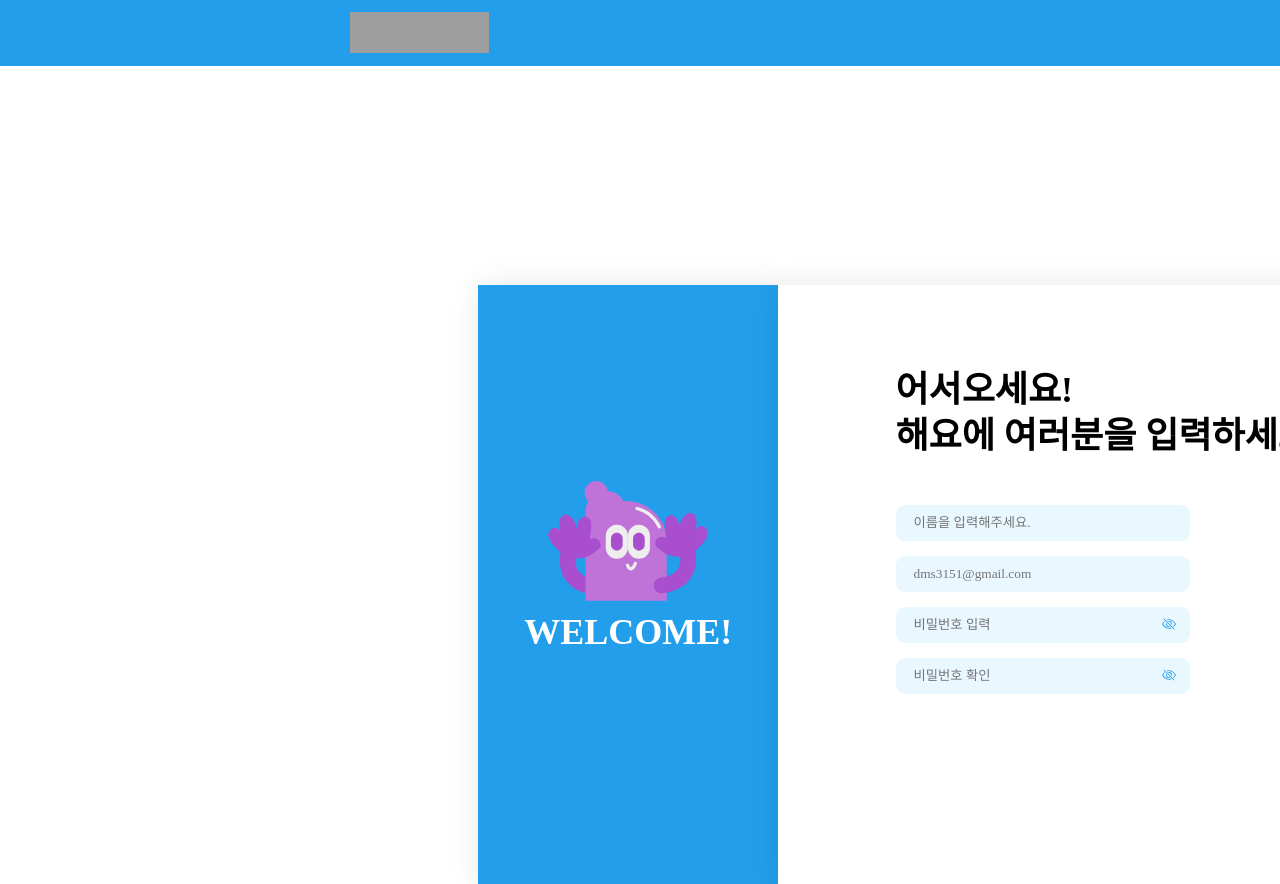
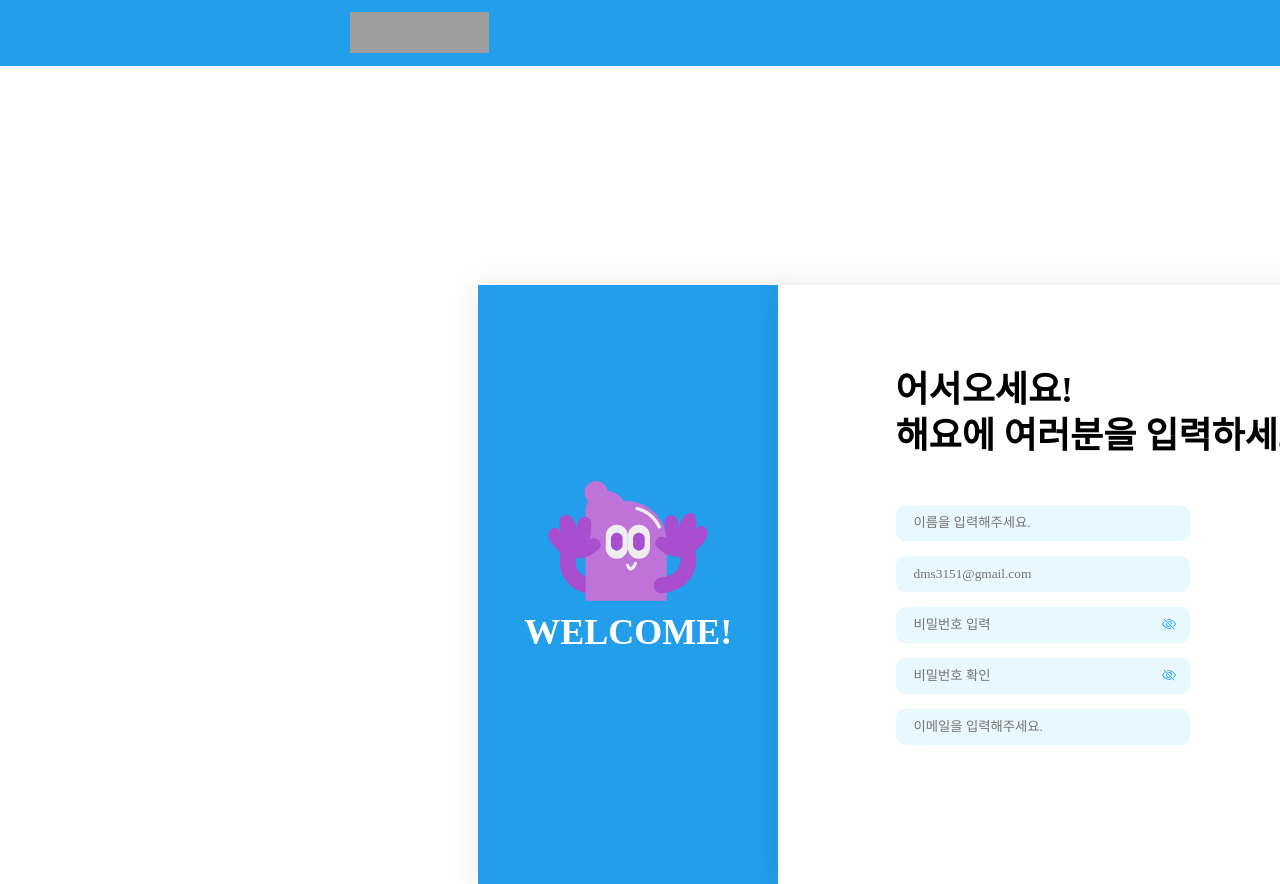
Before and after one commit to seongyu-Kim/heyyo-front, a Next.js app: page /signup in a window 1280 px wide. Shown: the top 884 px of the page. Built offline with nearby package versions, Linux system fonts and the light colour scheme; grey boxes are pictures that could not be loaded.

Commit message:
feat: 이메일 컴포넌트 구현

```diff
--- a/src/components/pages/signup/signup-email-form/SignupEmailForm.js
+++ b/src/components/pages/signup/signup-email-form/SignupEmailForm.js
@@ -1,5 +1,47 @@
+import { Font } from "/public/fonts/Font";
+
 export default function SignupEmailForm() {
-    return(
-        <div></div>
-    );
+  return (
+    <div className="box">
+      <div className="email-container">
+        <input
+          name="email"
+          className="email-input"
+          type="text"
+          maxLength="15"
+          placeholder="이메일을 입력해주세요."
+        />
+      </div>
+
+      {/* CSS */}
+      <style jsx>
+        {`
+          .email-container {
+            display: flex;
+            align-items: center;
+            margin-left: 7.37rem;
+            margin-bottom: 0.94rem;
+          }
+
+          .email-input {
+            width: 18.375rem;
+            height: 2.125rem;
+            padding: 18px;
+            border: none;
+            border-radius: 0.5625rem;
+            background: #e9f7ff;
+
+            /* Placeholder 스타일 지정 */
+            ::placeholder {
+              color: #000;
+              text-align: center;
+              font-size: ${Font.Size.S};
+              font-weight: 400;
+              line-height: 129.8%;
+            }
+          }
+        `}
+      </style>
+    </div>
+  );
 }
```
